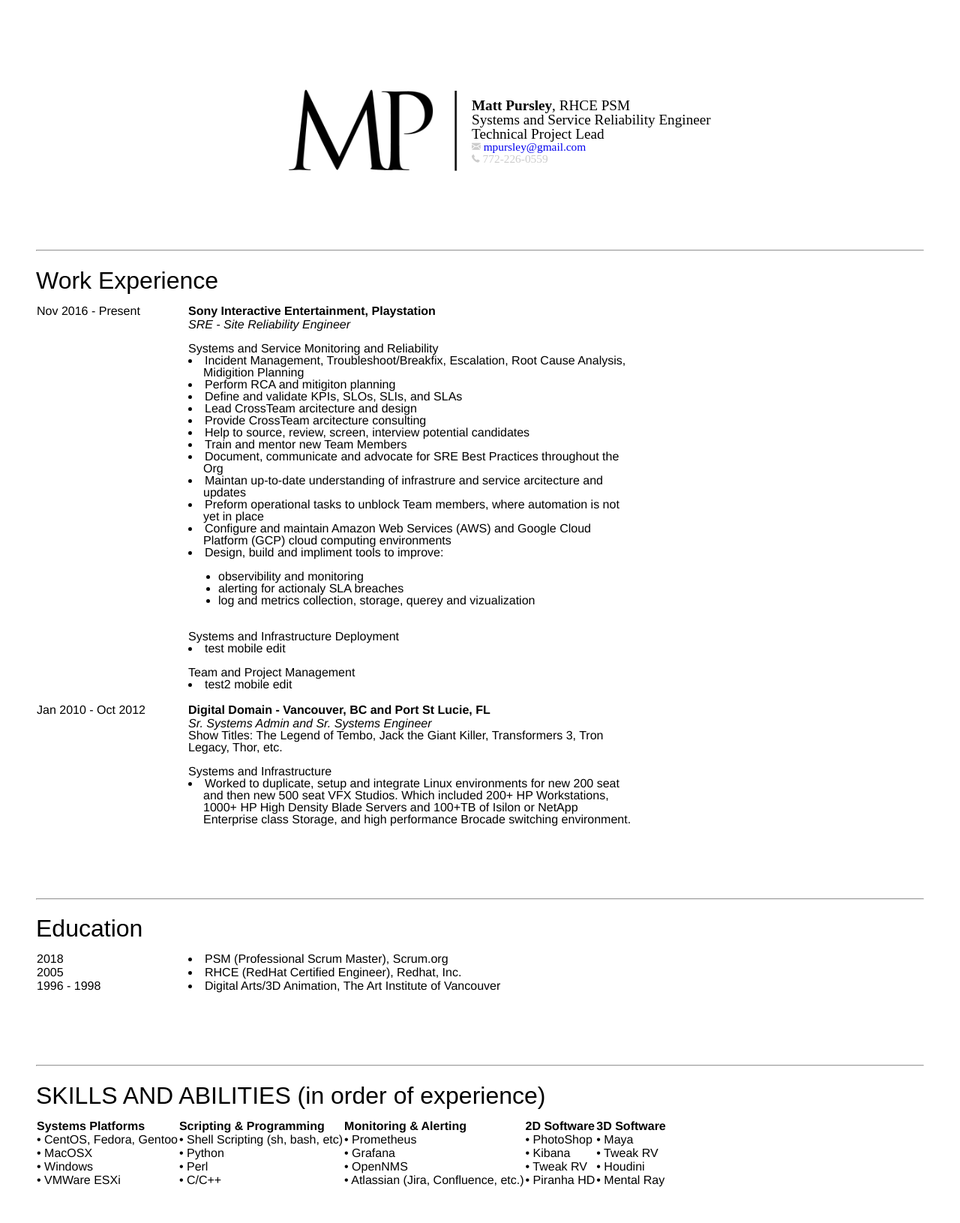
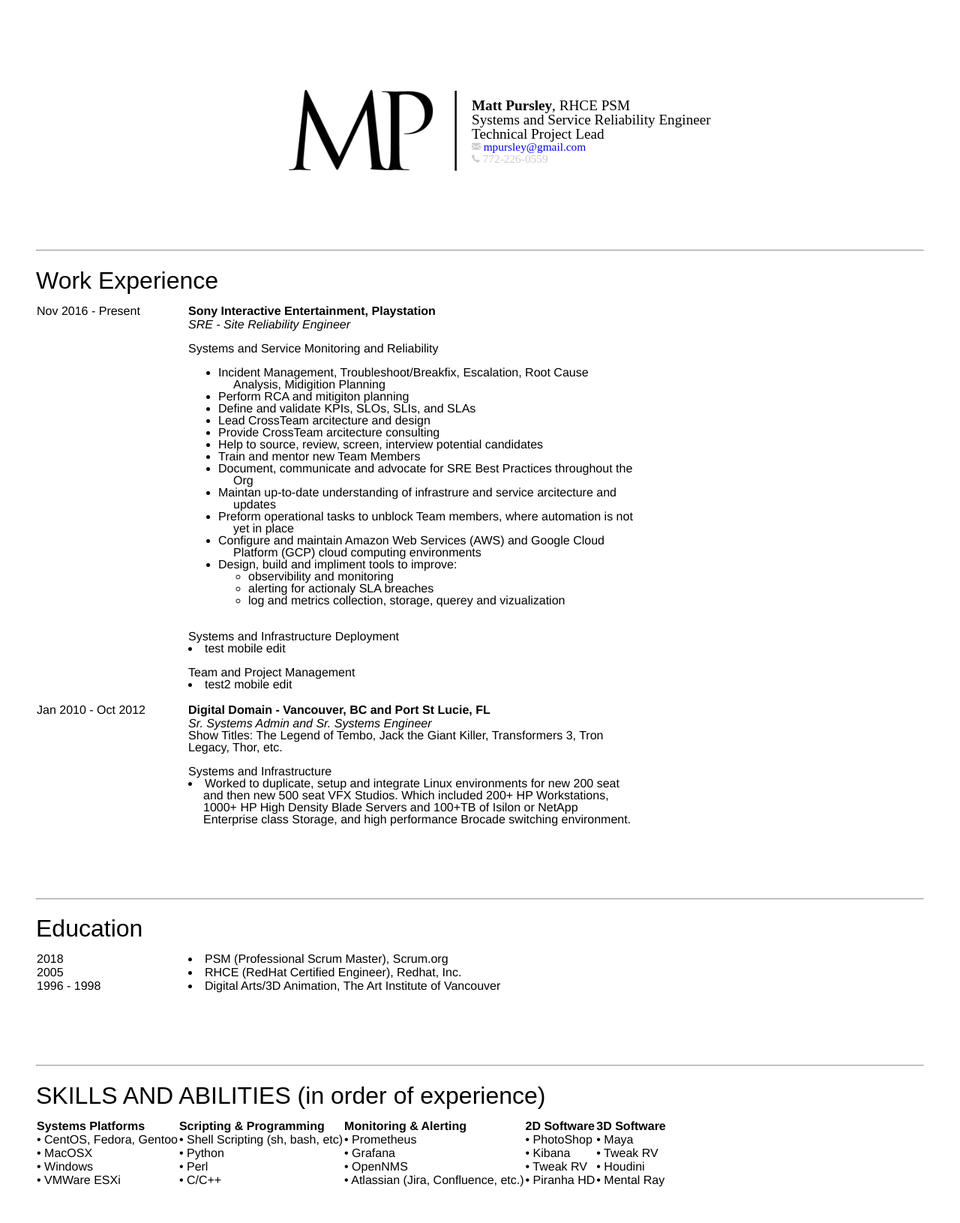
Before and after one commit to mpursley/mpursley.github.io, a Jekyll site: the page built from index_resume_short.md, in a window 1280 px wide. Shown: the whole page at 75% size. Built offline with Jekyll 4.4.1, drawn with Linux system fonts in a browser that asks for light colours.

Commit message:
Update index_resume_short.md

```diff
--- a/index_resume_short.md
+++ b/index_resume_short.md
@@ -45,7 +45,7 @@ title: Matt Pursley's CV
       <i>SRE - Site Reliability Engineer</i>
       <br><br>
       Systems and Service Monitoring and Reliability
-        <li>Incident Management, Troubleshoot/Breakfix, Escalation, Root Cause Analysis, Midigition Planning</li>
+        <ul><li>Incident Management, Troubleshoot/Breakfix, Escalation, Root Cause Analysis, Midigition Planning</li>
         <li>Perform RCA and mitigiton planning</li>
         <li>Define and validate KPIs, SLOs, SLIs, and SLAs</li>
         <li>Lead CrossTeam arcitecture and design</li>
@@ -57,9 +57,10 @@ title: Matt Pursley's CV
         <li>Preform operational tasks to unblock Team members, where automation is not yet in place</li>
         <li>Configure and maintain Amazon Web Services (AWS) and Google Cloud Platform (GCP) cloud computing environments</li>
         <li>Design, build and impliment tools to improve:</li>
-        <ul><li>observibility and monitoring</li>
+          <ul><li>observibility and monitoring</li>
             <li>alerting for actionaly SLA breaches</li>
             <li>log and metrics collection, storage, querey and vizualization</li>
+          </ul>
         </ul>
       <br>
       Systems and Infrastructure Deployment
```
